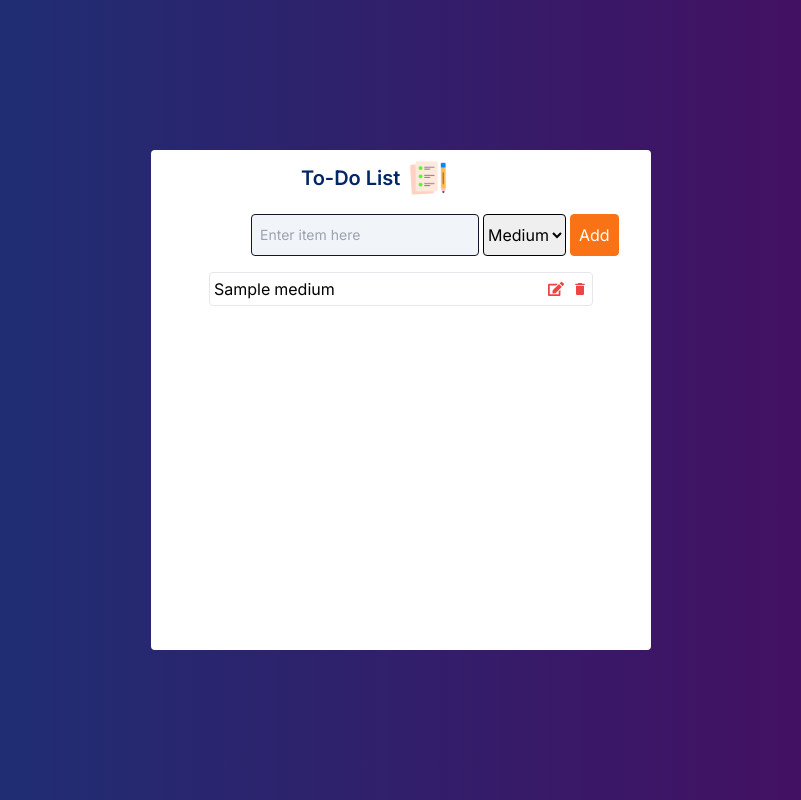
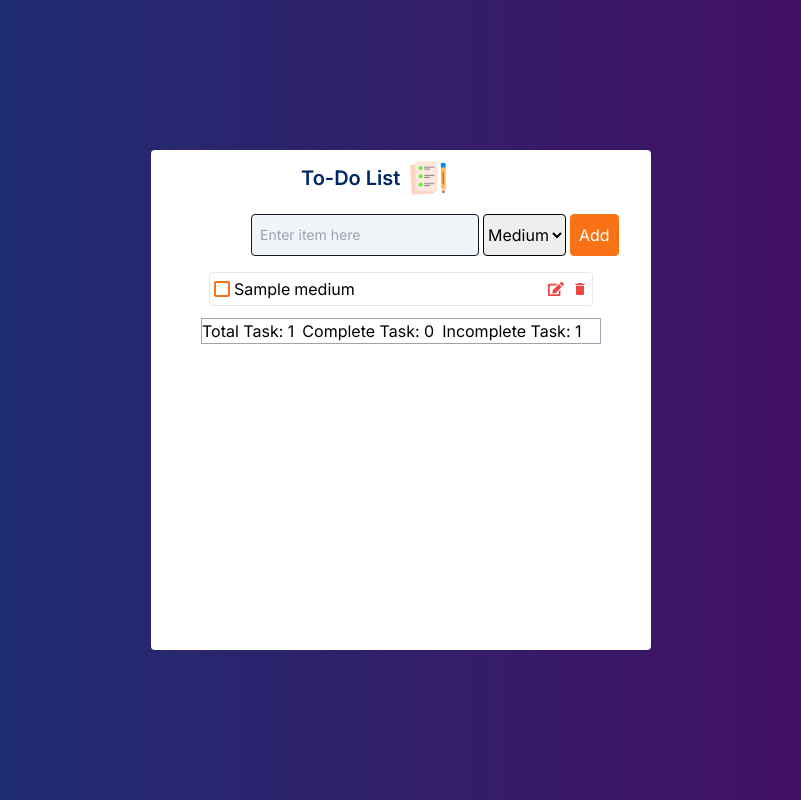
Before and after one commit to Zobayer26/To-do, a Next.js app in the folder my-app/: page / in a window 1280 px wide. Both pictures are taken after typing "Sample" into the empty fields and a click on the button "Add". Shown: the whole page, without its empty margins (239-1040 px from the left). Built offline with nearby package versions, Linux system fonts and the light colour scheme.

Commit message:
task status

```diff
--- a/my-app/src/components/ShowTask.tsx
+++ b/my-app/src/components/ShowTask.tsx
@@ -1,5 +1,8 @@
+import { useState } from "react";
 import { MdDelete } from "react-icons/md";
 import { FaEdit } from "react-icons/fa";
+import { ImCheckboxUnchecked } from "react-icons/im";
+import { IoCheckbox } from "react-icons/io5";
 
 type ShowtaskType = {
   task: any;
@@ -7,9 +10,23 @@ type ShowtaskType = {
 };
 
 const ShowTask: React.FC<ShowtaskType> = ({ task, setTask }) => {
+  const [checkedTasks, setCheckedTasks] = useState<{
+    [taskId: string]: boolean;
+  }>({});
   const handleDelete = (taskId: string) => {
     const updatedTasks = task.filter((item: any) => item.id !== taskId);
     setTask(updatedTasks);
+  };
+
+  const checkedCount = Object.values(checkedTasks).filter(
+    (isChecked) => isChecked
+  ).length;
+
+  const handleChange = (taskId: string) => {
+    setCheckedTasks((prevCheckedTasks) => ({
+      ...prevCheckedTasks,
+      [taskId]: !prevCheckedTasks[taskId] || false,
+    }));
   };
   return (
     <div className="flex flex-col gap-3">
@@ -20,7 +37,19 @@ const ShowTask: React.FC<ShowtaskType> = ({ task, setTask }) => {
           flex items-center justify-between px-1 "
             key={item.id}
           >
-            <div className="flex gap-1">
+            <div
+              onClick={() => handleChange(item.id)}
+              className="flex gap-1 items-center"
+            >
+              {checkedTasks[item.id] ? (
+                <div className="text-orange-500">
+                  <IoCheckbox />
+                </div>
+              ) : (
+                <div className="text-orange-500">
+                  <ImCheckboxUnchecked />
+                </div>
+              )}
               <p>{item.value}</p>
               <p>{item.priority}</p>
             </div>
@@ -38,6 +67,11 @@ const ShowTask: React.FC<ShowtaskType> = ({ task, setTask }) => {
           </li>
         ))}
       </ul>
+      <div className="flex gap-x-2 border border-gray-400">
+        <p>Total Task: {task.length}</p>
+        <p>Complete Task: {checkedCount}</p>
+        <p>Incomplete Task: {task.length - checkedCount}</p>
+      </div>
     </div>
   );
 };
```
